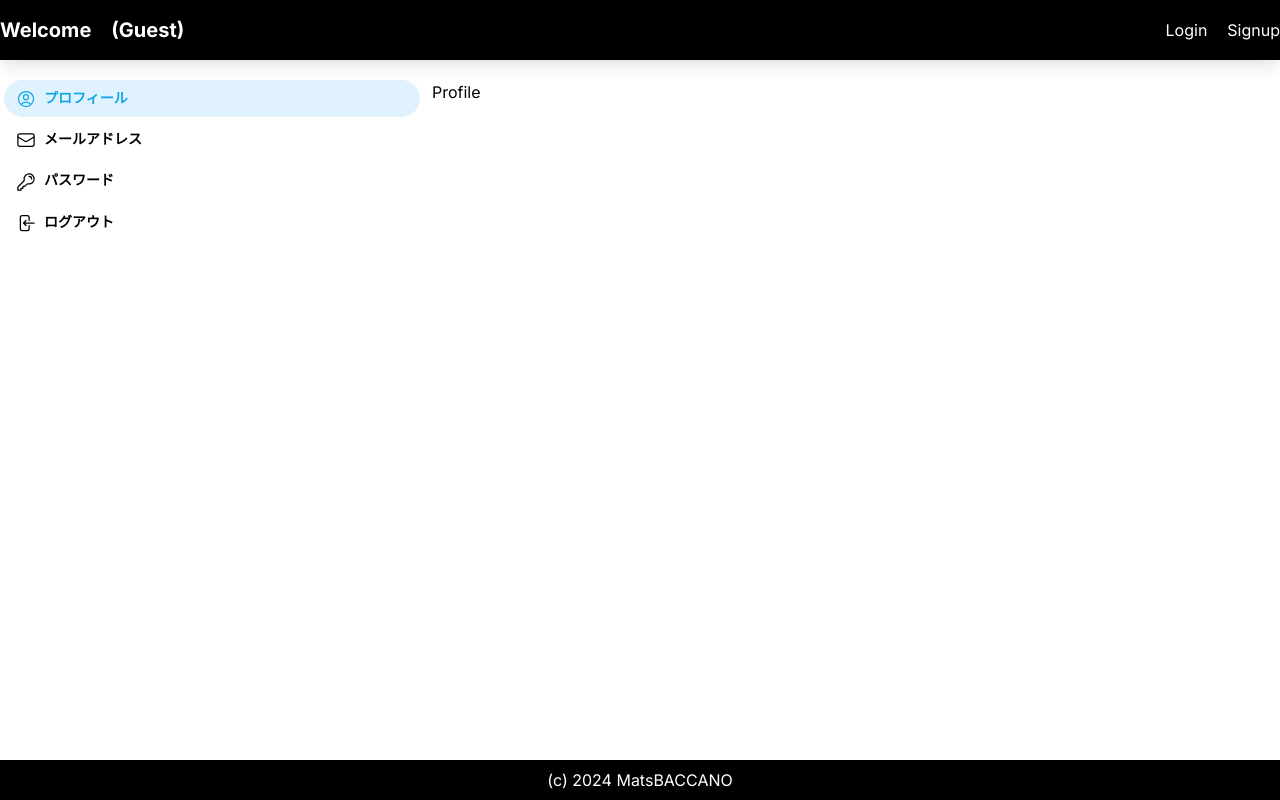
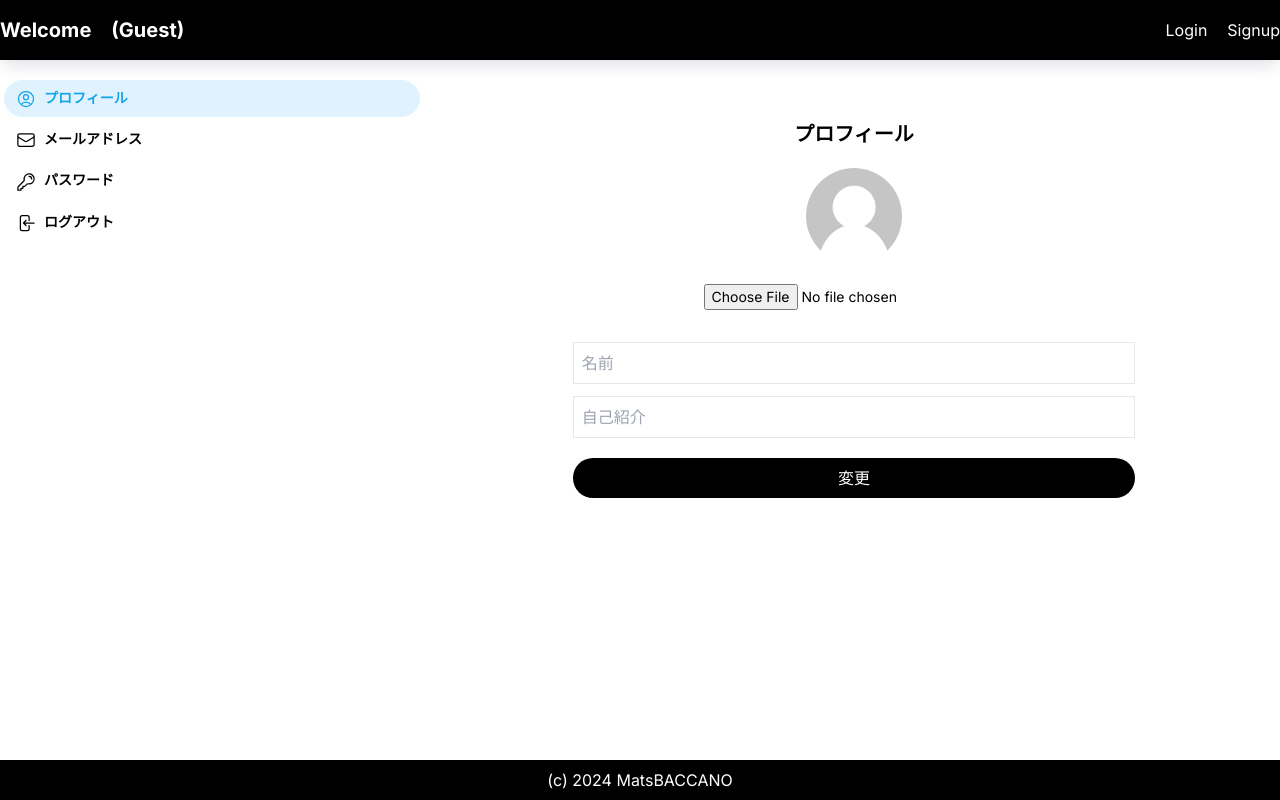
Before and after one commit to Takashi-Matsumura/nextjs-supabase-auth, a Next.js app: page /settings/profile in a window 1280 px wide. Built offline with nearby package versions, Linux system fonts and the light colour scheme; no server answers.

Commit message:
feat: Improve login and signup page layouts

```diff
--- a/src/app/auth/actions.ts
+++ b/src/app/auth/actions.ts
@@ -39,9 +39,10 @@ export async function signup(formData: FormData) {
   const { error } = await supabase.auth.signUp(data);
 
   if (error) {
+    console.error(error);
     redirect("/error");
   }
 
   revalidatePath("/", "layout");
-  redirect("/");
+  redirect("/auth/login");
 }
--- a/src/app/auth/login/page.tsx
+++ b/src/app/auth/login/page.tsx
@@ -13,7 +13,7 @@ export default function LoginPage() {
             type="email"
             placeholder="メールアドレス"
             required
-            className="border w-full py-2"
+            className="border w-full py-2 pl-2"
           />
           <input
             id="password"
@@ -21,7 +21,7 @@ export default function LoginPage() {
             type="password"
             placeholder="パスワード"
             required
-            className="border w-full py-2 mt-5"
+            className="border w-full py-2 pl-2 mt-5"
           />
           <button
             formAction={login}
--- a/src/app/auth/signup/page.tsx
+++ b/src/app/auth/signup/page.tsx
@@ -10,10 +10,10 @@ export default function SignupPage() {
           <input
             id="name"
             name="name"
-            type="name"
+            type="text"
             placeholder="名前"
             required
-            className="border w-full py-2"
+            className="border w-full py-2 pl-2"
           />
           <input
             id="email"
@@ -21,7 +21,7 @@ export default function SignupPage() {
             type="email"
             placeholder="メールアドレス"
             required
-            className="border w-full py-2 mt-5"
+            className="border w-full py-2 pl-2 mt-5"
           />
           <input
             id="password"
@@ -29,7 +29,7 @@ export default function SignupPage() {
             type="password"
             placeholder="パスワード"
             required
-            className="border w-full py-2 mt-5"
+            className="border w-full py-2 pl-2 mt-5"
           />
           <button
             formAction={signup}
--- a/src/app/settings/email/page.tsx
+++ b/src/app/settings/email/page.tsx
@@ -1,5 +1,36 @@
-const EmailPage = () => {
-  return <div>Email</div>;
+import { createClient } from "@/utils/supabase/server";
+
+const EmailPage = async () => {
+  const supabase = createClient();
+  const { data, error } = await supabase.auth.getUser();
+
+  return (
+    <div className="flex flex-col items-center justify-start">
+      <div className="w-2/3">
+        <h1 className="font-bold text-xl text-center mt-10">
+          メールアドレス変更
+        </h1>
+        <div className="mt-5">
+          <p className="font-bold">現在のメールアドレス</p>
+          <p>{data.user?.email}</p>
+        </div>
+        <div className="mt-5">
+          <p className="font-bold">新しいメールアドレス</p>
+          <input
+            id="email"
+            name="email"
+            type="email"
+            placeholder="新しいメールアドレス"
+            required
+            className="border w-full py-2 pl-2"
+          />
+        </div>
+        <button className="w-full bg-black text-white rounded-full py-2 mt-5">
+          変更
+        </button>
+      </div>
+    </div>
+  );
 };
 
 export default EmailPage;
--- a/src/app/settings/password/page.tsx
+++ b/src/app/settings/password/page.tsx
@@ -1,5 +1,36 @@
 const PasswordPage = () => {
-  return <div>Password</div>;
+  return (
+    <div className="flex flex-col items-center justify-start">
+      <div className="w-2/3">
+        <h1 className="font-bold text-xl text-center mt-10">パスワード変更</h1>
+        <div className="mt-5">
+          <p className="font-bold">新しいパスワード</p>
+          <input
+            id="password"
+            name="password"
+            type="password"
+            placeholder="新しいパスワード"
+            required
+            className="border w-full py-2 pl-2"
+          />
+        </div>
+        <div className="mt-5">
+          <p className="font-bold">確認用パスワード</p>
+          <input
+            id="password-confirm"
+            name="password-confirm"
+            type="password"
+            placeholder="確認用パスワード"
+            required
+            className="border w-full py-2 pl-2"
+          />
+        </div>
+        <button className="w-full bg-black text-white rounded-full py-2 mt-5">
+          変更
+        </button>
+      </div>
+    </div>
+  );
 };
 
 export default PasswordPage;
--- a/src/app/settings/profile/page.tsx
+++ b/src/app/settings/profile/page.tsx
@@ -1,5 +1,52 @@
-const ProfilePage = () => {
-  return <div>Profile</div>;
+import Image from "next/image";
+import { createClient } from "@/utils/supabase/server";
+
+const ProfilePage = async () => {
+  const supabase = createClient();
+  const { data, error } = await supabase.auth.getUser();
+
+  return (
+    <div className="flex flex-col items-center justify-start">
+      <div className="w-2/3">
+        <h1 className="font-bold text-xl text-center mt-10">プロフィール</h1>
+        <div className="mb-5">
+          <div className="flex flex-col text-sm items-center justify-center mt-5">
+            <div className="relative w-24 h-24 mb-5">
+              <Image
+                src={"/default.png"}
+                className="rounded-full object-cover"
+                alt="avatar"
+                fill
+              />
+            </div>
+            <input type="file" id="avatar" />
+            {/* {fileMessage && (
+              <div className="text-center text-red-500 my-5">{fileMessage}</div>
+            )} */}
+          </div>
+        </div>
+        <input
+          id="name"
+          name="name"
+          type="text"
+          placeholder="名前"
+          required
+          className="border w-full py-2 pl-2 mt-3"
+        />
+        <input
+          id="introduce"
+          name="introduce"
+          type="text"
+          placeholder="自己紹介"
+          required
+          className="border w-full py-2 pl-2 mt-3"
+        />
+        <button className="w-full bg-black text-white rounded-full py-2 mt-5">
+          変更
+        </button>
+      </div>
+    </div>
+  );
 };
 
 export default ProfilePage;
```
